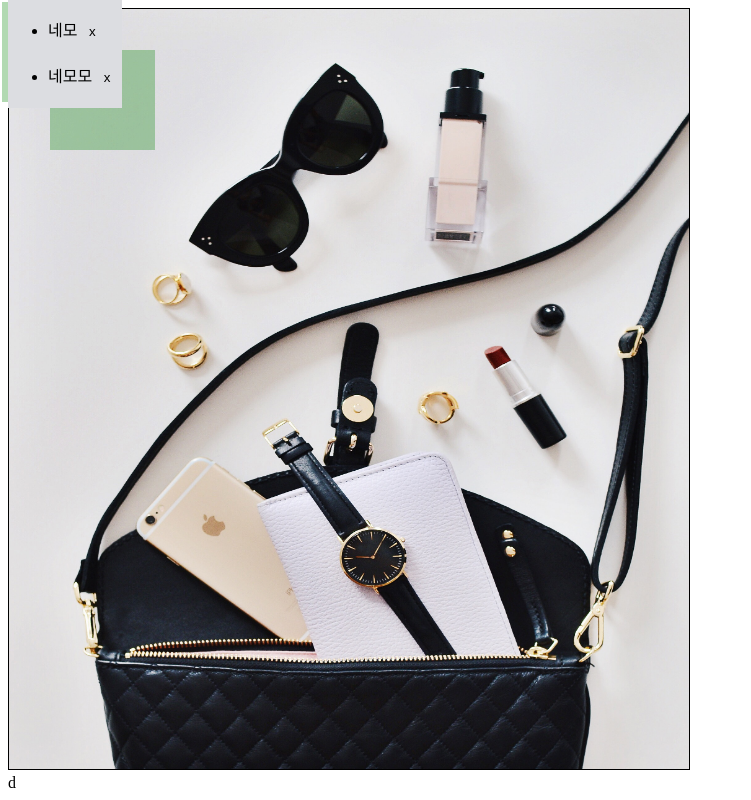
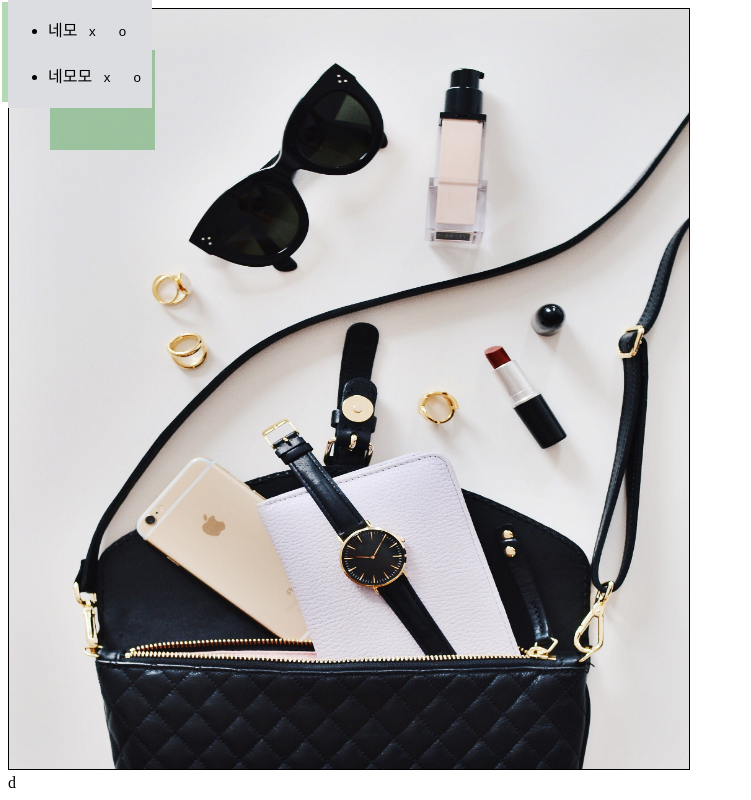
Before and after one commit to wanted-Team4/wanted-codestates-project-4-5, a React (Create React App) app: page /question2 in a window 1280 px wide. Shown: the whole page, without its empty margins (0-751 px from the left). Built offline with nearby package versions, Linux system fonts and the light colour scheme.

Commit message:
Feat : 텍스트수정

```diff
--- a/src/actions/coordinate.js
+++ b/src/actions/coordinate.js
@@ -4,6 +4,13 @@ export const SET_POST = "SET_POST";
 export const addCoordinateAction = (data) => {
   return {
     type: Constants.ADD_COORDINATE,
+    data,
+  };
+};
+
+export const updateCoordinateAction = (data) => {
+  return {
+    type: Constants.UPDATE_COORDINATE,
     data,
   };
 };
--- a/src/components/ItemCanvas.js
+++ b/src/components/ItemCanvas.js
@@ -4,6 +4,7 @@ import ItemBox from "./ItemBox";
 import { useSelector, useDispatch } from "react-redux";
 import {
   addCoordinateAction,
+  updateCoordinateAction,
   deleteCoordinateAction,
 } from "../actions/coordinate";
 import useInput from "../hooks/useInput";
@@ -45,12 +46,13 @@ const Bord = styled.div`
 const ItemCanvas = () => {
   const [color, setColor] = useState("rgba(238, 75, 43, 0.2)");
   const [data, , setData] = useInput({}); // Box생성 데이터
+  const [updateText, setUpdateText] = useState(""); //update text데이터
   const [startXY, setStartXY] = useState([0, 0]); // 그리기 시작 지점
   let endXY = [0, 0]; // 그리기 종료 지점
   const [painting, setPainting] = useState(false); // 그리기 여부 판단
   const pixelData = useSelector((state) => state.Coordinate.coordinate);
   const dispatch = useDispatch();
-
+  console.log(updateText, ">>");
   // canvas 도화지 선언
   const canvasRef = useRef(null);
   let ctx = useRef(null);
@@ -130,6 +132,12 @@ const ItemCanvas = () => {
     }
   };
 
+  const onUpdate = (id) => {
+    setUpdateText(prompt("이름이 무엇인가요?"));
+    // console.log(id, ">>");
+    // dispatch(updateCoordinateAction({ id, text: updateText }));
+  };
+
   return (
     <Section>
       {pixelData.map((element, index) => (
@@ -158,6 +166,7 @@ const ItemCanvas = () => {
               <li>
                 {element.text}
                 <button>x</button>
+                <button onClick={() => onUpdate(element.id)}>o</button>
               </li>
             </ul>
           );
--- a/src/constants/index.js
+++ b/src/constants/index.js
@@ -2,4 +2,5 @@
  * @description coordinateAction
  */
 export const ADD_COORDINATE = "ADD_COORDINATE";
+export const UPDATE_COORDINATE = "UPDATE_COORDINATE";
 export const DELETE_COORDINATE = "DELETE_COORDINATE";
--- a/src/reducers/coordinate.js
+++ b/src/reducers/coordinate.js
@@ -7,10 +7,15 @@ const reducer = (state = coordinateDummy, action) => {
       return {
         coordinate: [...state.coordinate, action.data],
       };
+    case Constants.UPDATE_COORDINATE:
+      console.log(">>>", action);
+      return {
+        coordinate: [...state.coordinate, action.data],
+      };
     case Constants.DELETE_COORDINATE:
       return {
-        DeleteCoordinate: [
-          ...state.coordinated.filter((state) => state.id !== action.id),
+        coordinate: [
+          ...state.coordinate.filter((state) => state.id !== action.id),
         ],
       };
     default:
```
Also changed, not shown: 1 other file (tests, documents, lock files or other folders).
